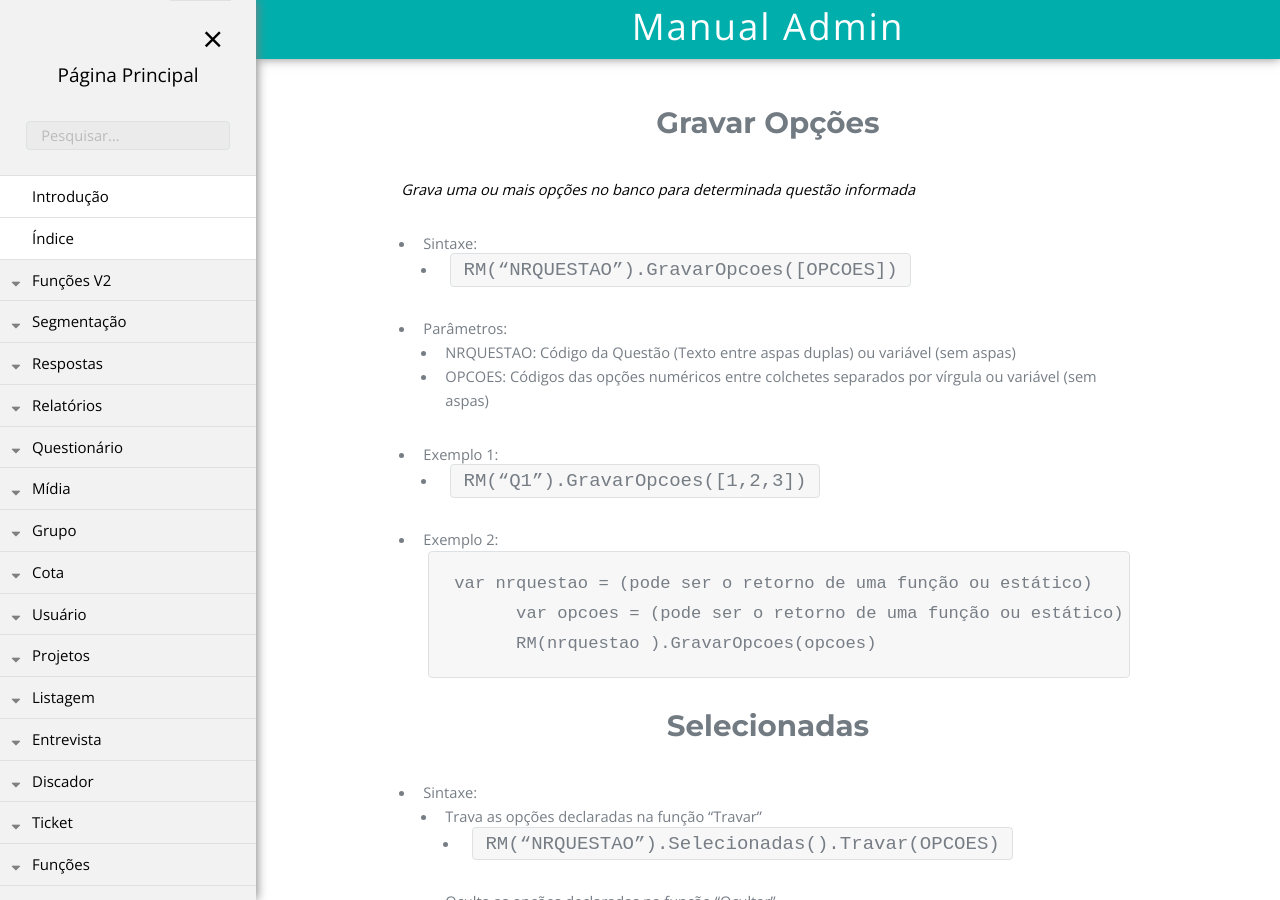
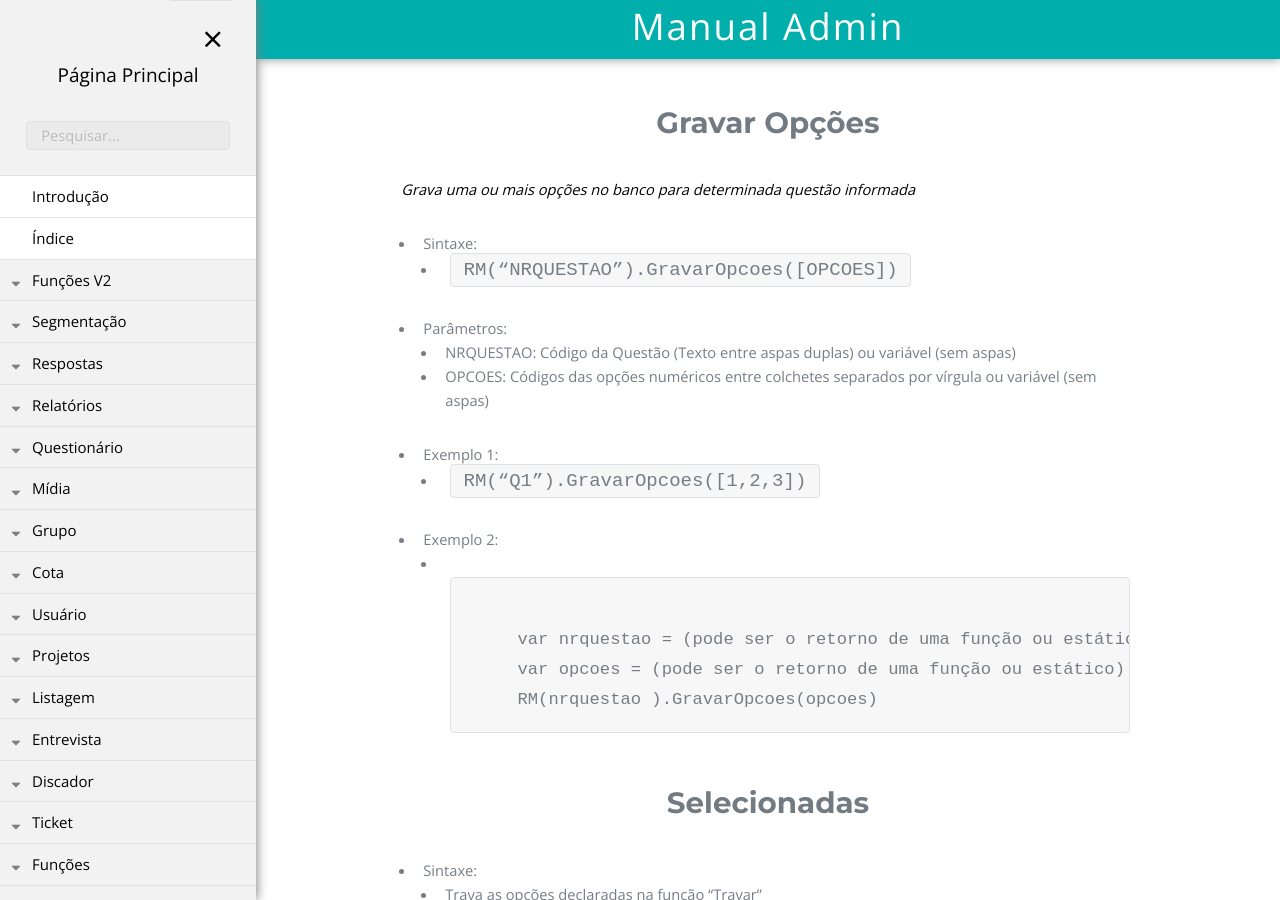
Before and after one commit to rogerio-figueiredo-hsr/hsrtechonline.github.io, a Jekyll site: the page built from _posts/2019-03-29-rm.md, in a window 1280 px wide and 900 px high. Built offline with Jekyll 4.4.1, drawn with Linux system fonts in a browser that asks for light colours.

Commit message:
Update 2019-03-29-rm.md

```diff
--- a/_posts/2019-03-29-rm.md
+++ b/_posts/2019-03-29-rm.md
@@ -17,9 +17,12 @@
 - Exemplo 1:
   - `RM(“Q1”).GravarOpcoes([1,2,3])`
 - Exemplo 2:
-    <pre><code>var nrquestao = (pode ser o retorno de uma função ou estático)
+  - <pre>
+      <code>
+        var nrquestao = (pode ser o retorno de uma função ou estático)
         var opcoes = (pode ser o retorno de uma função ou estático)
-        RM(nrquestao ).GravarOpcoes(opcoes)</code></pre>
+        RM(nrquestao ).GravarOpcoes(opcoes)</code>
+    </pre>
 
 
 # Selecionadas
```
